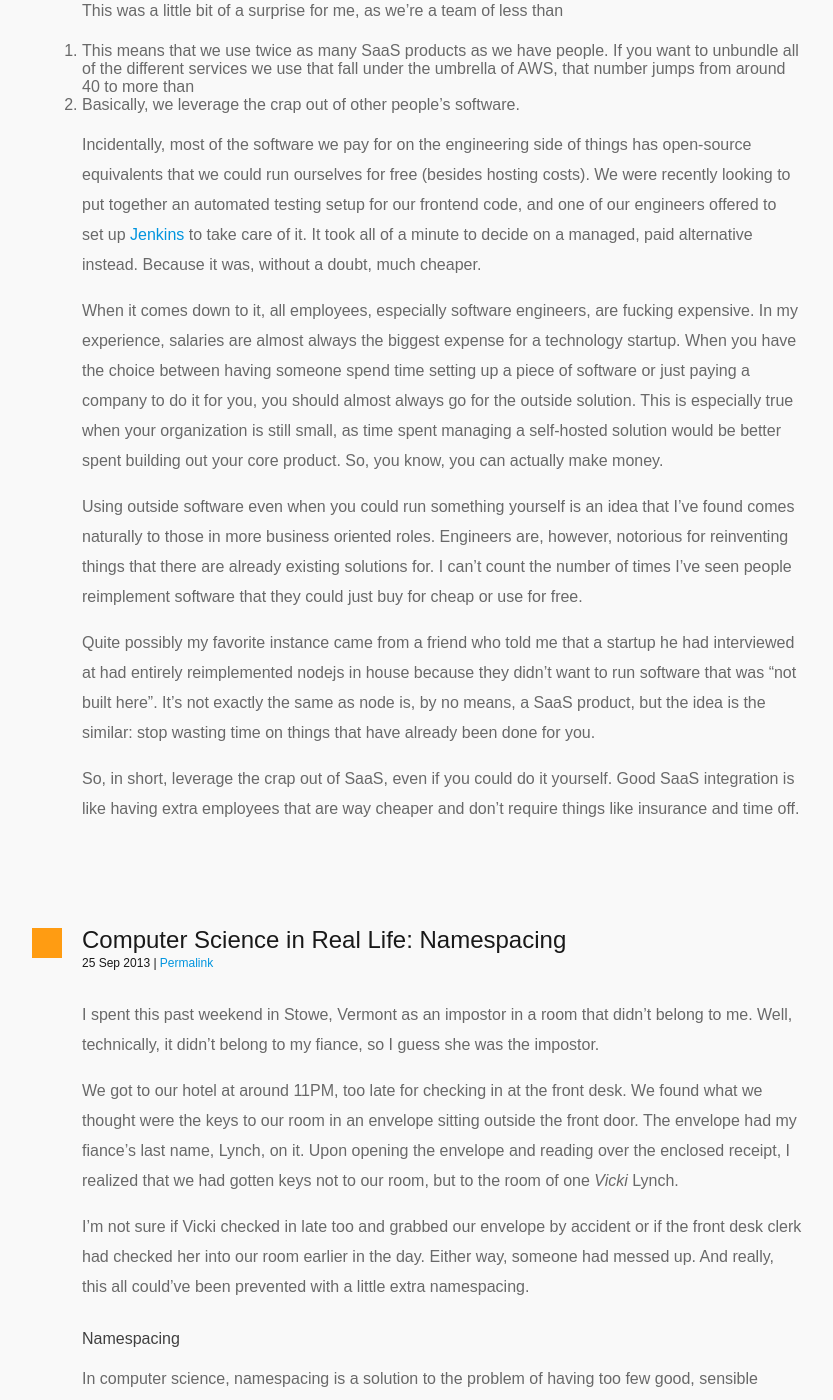
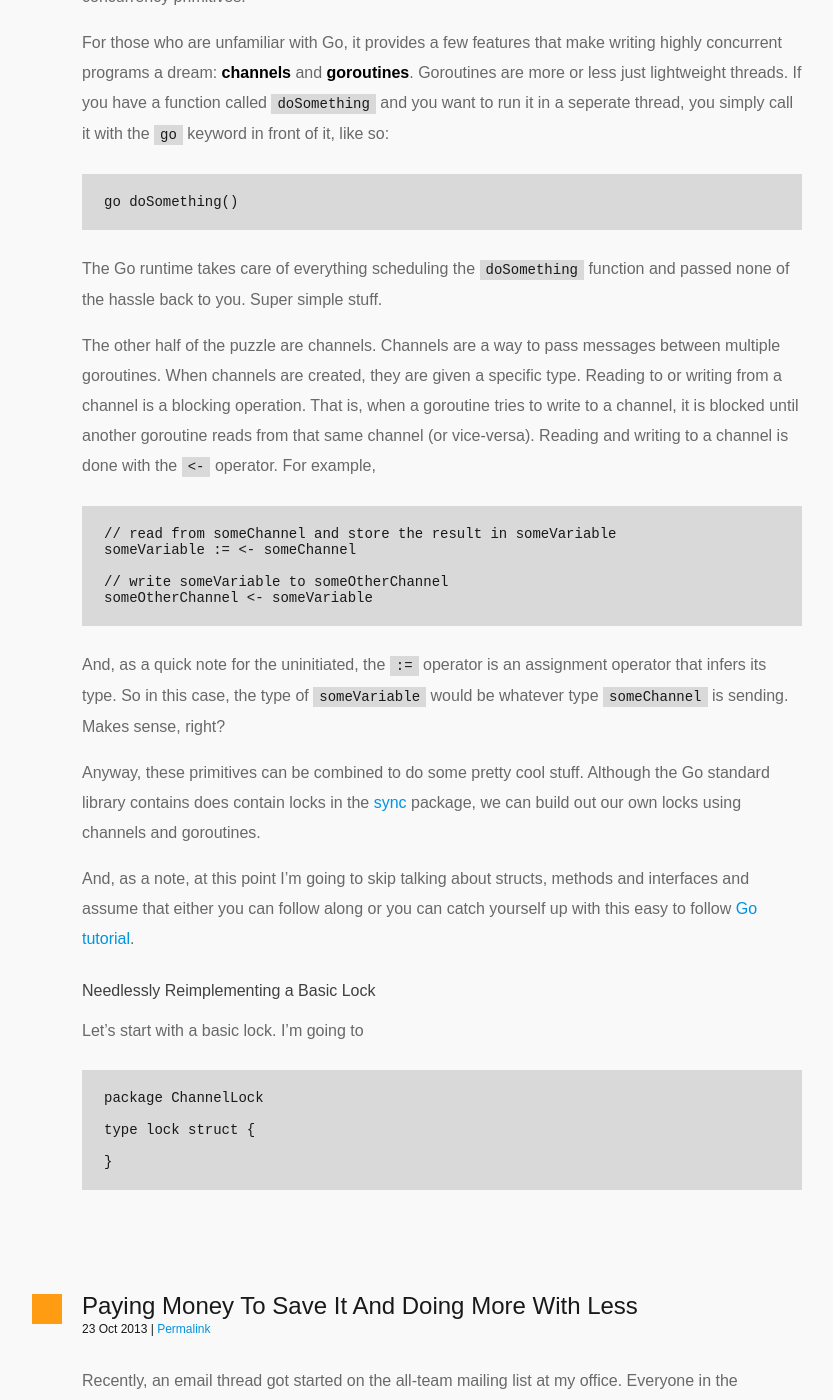
Before and after one commit to brianbrunner/brianbrunner.github.io, a Jekyll site: the page built from index.html, in a window 1280 px wide and 1400 px high, scrolled down 1382 px. Shown: the whole window, without its empty margins (198-1031 px from the left). Built offline with Jekyll 4.4.1, drawn with Linux system fonts in a browser that asks for light colours; nearby versions of some CDN libraries; the list of posts is cut into pages by our own code; comment, search, counter and statistics services are not loaded; some of the changed text lies outside the part shown.

Commit message:
Updated example

```diff
--- /dev/null
+++ b/_posts/2013-10-24-rwlock-go.markdown
@@ -0,0 +1,56 @@
+---
+layout: post
+title:  "Needlessly Reimplementing a ReadWrite Lock In Go With Channels"
+date:   2013-10-24 11:00:00
+categories: go golang
+---
+
+I've been playing around with [Go](http://golang.org/) on and off for about the past six months,
+and I've really come to like it. It has nice concise syntax, a decent and understandable type
+system and a very full-featured standard library, among other things. But the thing that has
+really impressed me about Go is its concurrency primitives.
+
+For those who are unfamiliar with Go, it provides a few features that make writing highly
+concurrent programs a dream: **channels** and **goroutines**. Goroutines are more or less just
+lightweight threads. If you have a function called `doSomething` and you want to run it in
+a seperate thread, you simply call it with the `go` keyword in front of it, like so:
+
+    go doSomething()
+
+The Go runtime takes care of everything scheduling the `doSomething` function and passed none
+of the hassle back to you. Super simple stuff.
+
+The other half of the puzzle are channels. Channels are a way to pass messages between multiple
+goroutines. When channels are created, they are given a specific type. Reading to or writing from
+a channel is a blocking operation. That is, when a goroutine tries to write to a channel, it is
+blocked until another goroutine reads from that same channel (or vice-versa). Reading and writing
+to a channel is done with the `<-` operator. For example,
+
+    // read from someChannel and store the result in someVariable
+    someVariable := <- someChannel
+
+    // write someVariable to someOtherChannel
+    someOtherChannel <- someVariable
+
+And, as a quick note for the uninitiated, the `:=` operator is an assignment operator that infers
+its type. So in this case, the type of `someVariable` would be whatever type `someChannel` is
+sending. Makes sense, right?
+
+Anyway, these primitives can be combined to do some pretty cool stuff. Although the Go standard
+library contains does contain locks in the [sync](http://golang.org/pkg/sync/) package, we can
+build out our own locks using channels and goroutines.
+
+And, as a note, at this point I'm going to skip talking about structs, methods and interfaces and assume that
+either you can follow along or you can catch yourself up with this easy to follow
+[Go tutorial](http://tour.golang.org/).
+
+Needlessly Reimplementing a Basic Lock
+--------------------------------------
+
+Let's start with a basic lock. I'm going to
+
+    package ChannelLock
+
+    type lock struct {
+
+    }
--- a/_posts/2013-10-25-fizzbuzz.markdown
+++ b/_posts/2013-10-25-fizzbuzz.markdown
@@ -11,12 +11,11 @@ or not a candidate is both qualified and a good fit for their team. But there
 is one thing that I strongly believe every single company should do when
 interviewing: **ask FizzBuzz.**
 
-Just to be clear, I don't literally mean that you should ask the specific FizzBuzz
-problem. You can ask any sort of basic problem you want. Count the number of words
-in a sentence that start and end with the same letter. Calulate the
-[Levenshtein distance](http://en.wikipedia.org/wiki/Levenshtein_distance) between
-two words. And so on. The point is to figure out whether or not someone can actually
-code.
+Just to be clear, I don't literally mean that you should ask the specific [FizzBuzz
+problem](http://en.wikipedia.org/wiki/Fizz_buzz). You can ask any sort of basic
+problem you want. Count the number of words in a sentence that start and end with
+the same letter. Print out every other odd number in a list. And so on. The point
+is to figure out whether or not someone can actually code.
 
 Don't give a candidate a day long programming assignment. Don't try and bring
 them on as a contractor for a short stint. Don't do a code review of a repo on
```
